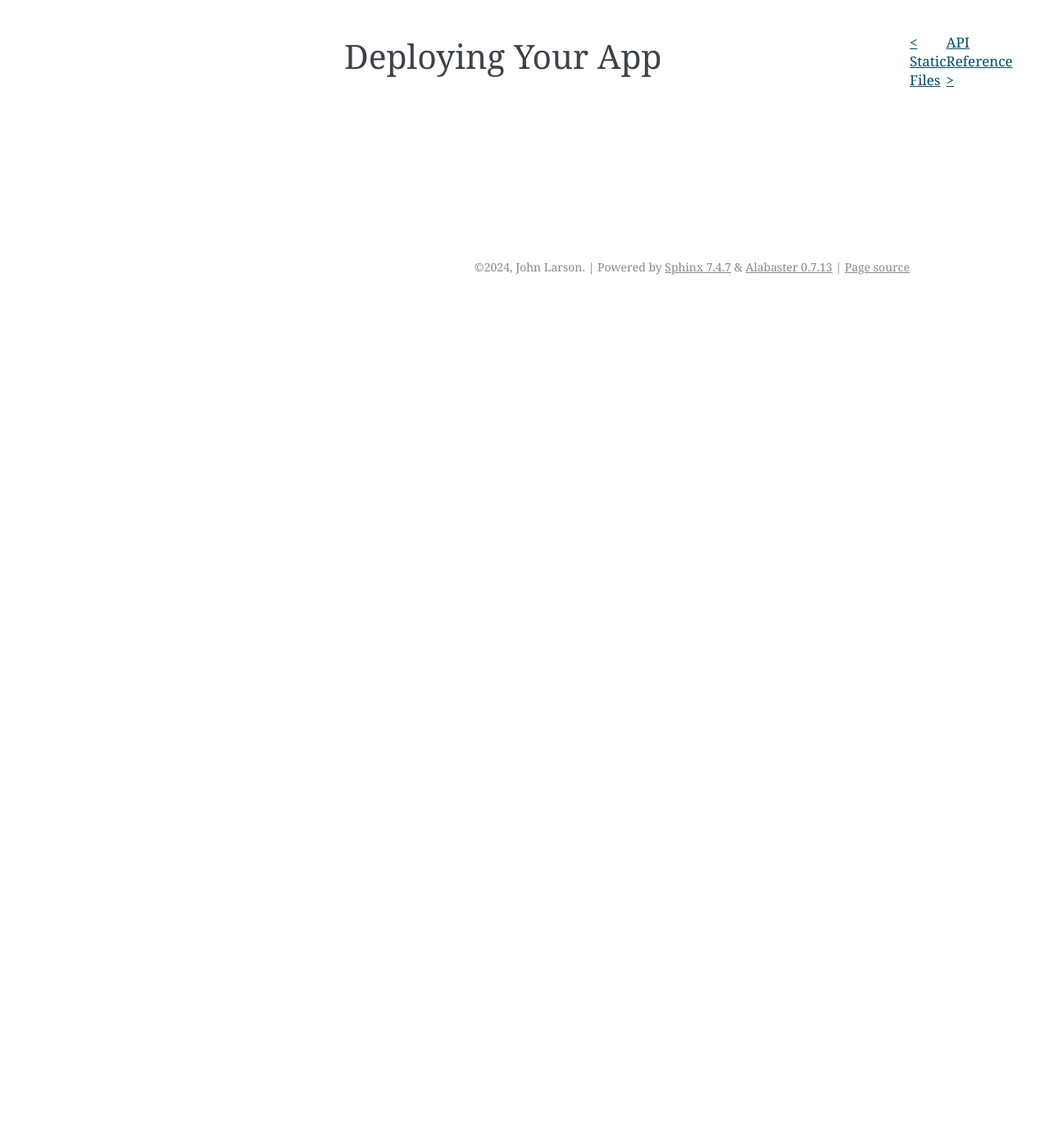
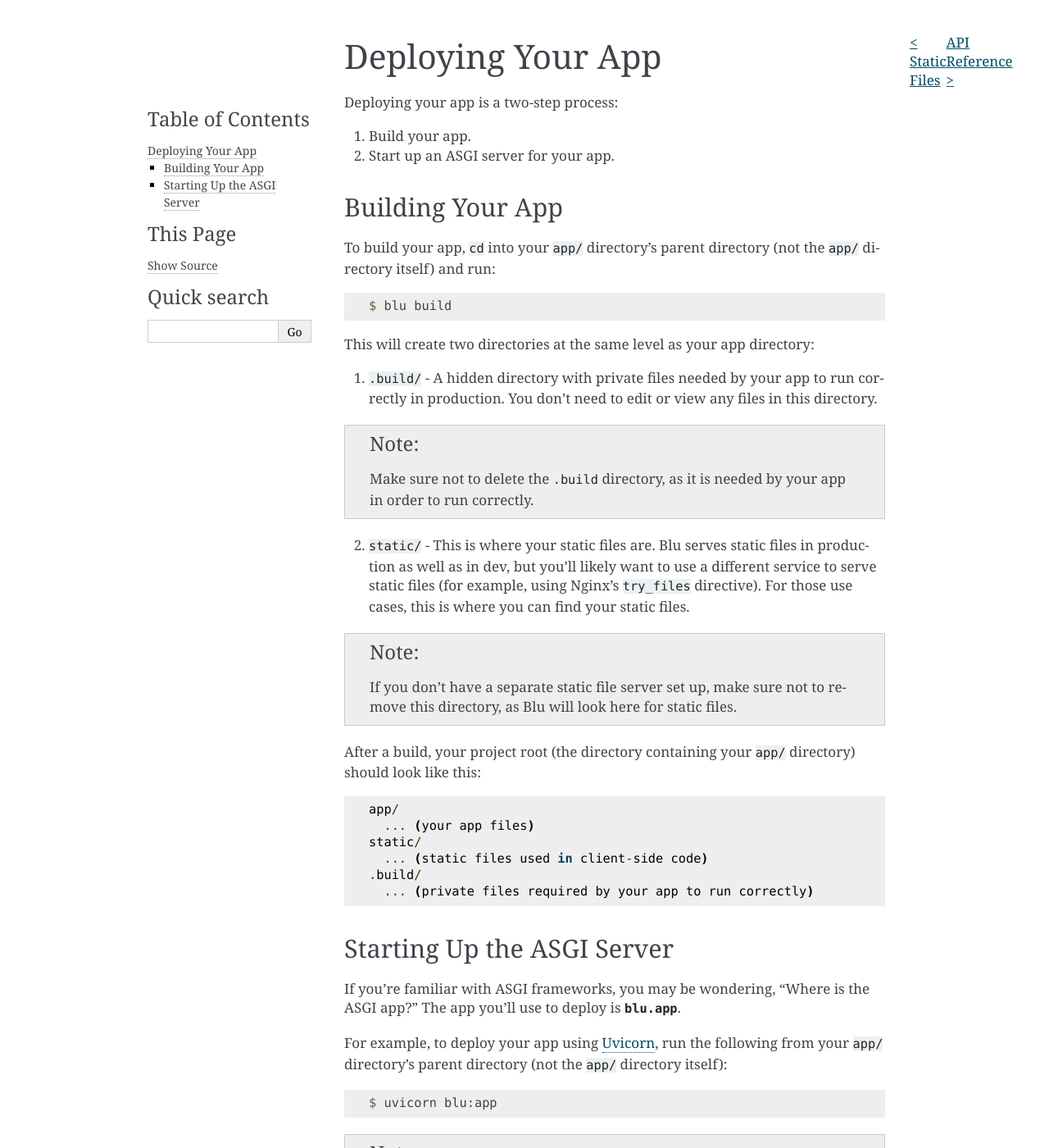
Before and after one commit to johnlarson/blu, a Sphinx documentation site: the page built from docs/user-guide/deploying-your-app.rst, in a window 1280 px wide and 1400 px high. Shown: the whole window at 82% size. Built offline with Sphinx 7.4.7, drawn with Linux system fonts in a browser that asks for light colours; some of the changed text lies outside the part shown.

Commit message:
done with user guide first draft

```diff
--- a/docs/user-guide/deploying-your-app.rst
+++ b/docs/user-guide/deploying-your-app.rst
@@ -1,2 +1,55 @@
 Deploying Your App
 ==================
+
+Deploying your app is a two-step process:
+
+1. Build your app.
+
+2. Start up an ASGI server for your app.
+
+Building Your App
+-----------------
+
+To build your app, ``cd`` into your ``app/`` directory's parent directory (not the ``app/`` directory itself) and run:
+
+.. code-block:: console
+
+   $ blu build
+
+This will create two directories at the same level as your app directory:
+
+1. ``.build/`` - A hidden directory with private files needed by your app to run correctly in production. You don't need to edit or view any files in this directory.
+
+.. note::
+   Make sure not to delete the ``.build`` directory, as it is needed by your app in order to run correctly.
+
+2. ``static/`` - This is where your static files are. Blu serves static files in production as well as in dev, but you'll likely want to use a different service to serve static files (for example, using Nginx's ``try_files`` directive). For those use cases, this is where you can find your static files.
+
+.. note::
+
+   If you don't have a separate static file server set up, make sure not to remove this directory, as Blu will look here for static files.
+
+After a build, your project root (the directory containing your ``app/`` directory) should look like this::
+
+  app/
+    ... (your app files)
+  static/
+    ... (static files used in client-side code)
+  .build/
+    ... (private files required by your app to run correctly)
+
+
+Starting Up the ASGI Server
+---------------------------
+
+If you're familiar with ASGI frameworks, you may be wondering, "Where is the ASGI app?" The app you'll use to deploy is :data:`blu.app`.
+
+For example, to deploy your app using `Uvicorn <uvicorn.org>`_, run the following from your ``app/`` directory's parent directory (not the ``app/`` directory itself):
+
+.. code-block:: console
+
+   $ uvicorn blu:app
+
+.. note::
+
+   You'll have to make sure your ``app/`` directory is in your Python path, as :data:`blu.app` will expect an ``app`` module that it can import your app description from. For most ASGI implementations, this can be acheived by running the ASGI server from the ``app/`` directory's parent directory as in the previous example using Uvicorn.
```
